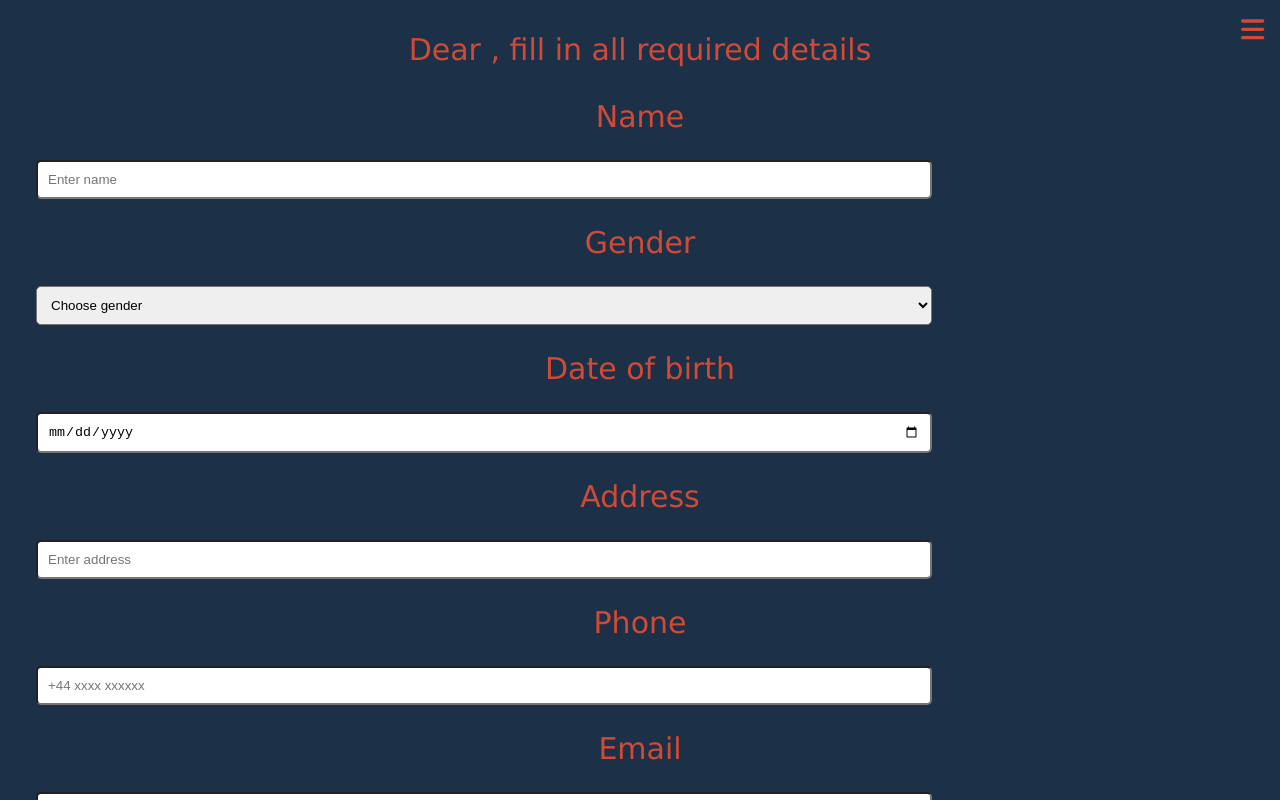
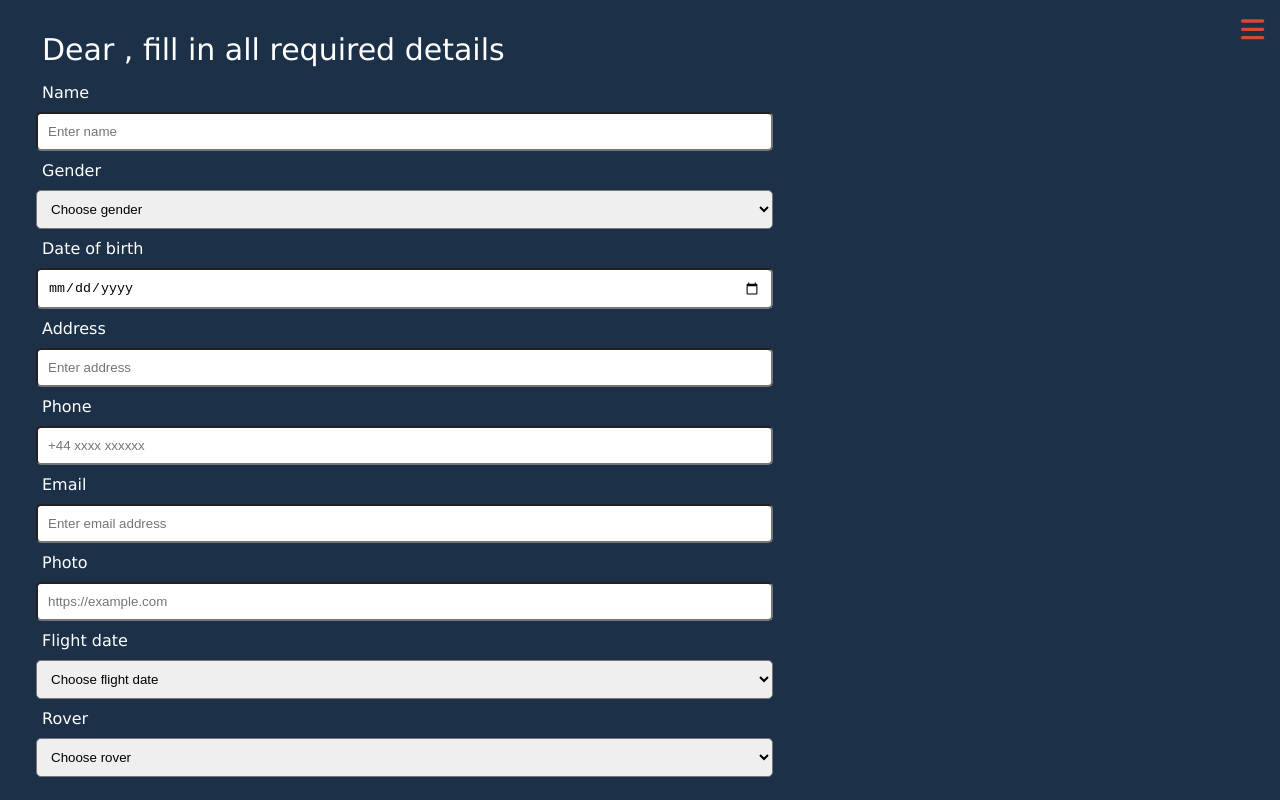
Before and after one commit to ljenchik/my-mars-mission, a React (Create React App) app in the folder frontend/: page /account/1/ticket in a window 1280 px wide. Shown: the top 800 px of the page. Built offline with nearby package versions, Linux system fonts and the light colour scheme; no server answers.

Commit message:
Added options to flight date and rover in ticket page

```diff
--- a/frontend/src/apiClient.ts
+++ b/frontend/src/apiClient.ts
@@ -49,16 +49,17 @@ export async function login(login: Login) {
     });
     if (response.ok) {
       const data = await response.json();
+      console.log(data)
       if (data.success) {
         return {
-          success: true,
+          success: data.success,
           error: data.message,
           id: data.id,
           accessToken: data.accessToken
         };
       } else {
         return {
-          success: false,
+          success: data.success,
           error: data.message,
           id: "",
         };
@@ -66,13 +67,13 @@ export async function login(login: Login) {
     } else {
       const error = await response.text();
       return {
-        success: false,
+        succes: false,
         error: error,
         id: "",
       };
     }
   } catch (e) {
-    return { success: false, error: e, id: "" };
+    return { succes: false, error: e, id: "" };
   }
 }
 
--- a/frontend/src/components/Account/AccountForm.scss
+++ b/frontend/src/components/Account/AccountForm.scss
@@ -4,14 +4,14 @@
     align-items: flex-start;
 }
 
-h2 {
+.account-title {
     margin: 0.5rem;
     color:  white;
     font-size: 20px;
     font-weight: 100;
 }
 
-h4 {
+.account-subtitle {
     margin: 1rem;
     color:  #d04a36;
     font-size: 16px;
--- a/frontend/src/components/Account/AccountForm.tsx
+++ b/frontend/src/components/Account/AccountForm.tsx
@@ -75,7 +75,7 @@ export const AccountForm = () => {
       />
 
       <div className="account-container">
-        <h2>Create account</h2>
+        <p className="account-title">Create account</p>
 
         <label
           className={
@@ -84,7 +84,7 @@ export const AccountForm = () => {
               : "h4"
           }
         >
-          <h4>Name</h4>
+          <p className="account-subtitle">Name</p>
           <input
             className={
               error.includes("Enter name")
@@ -106,7 +106,7 @@ export const AccountForm = () => {
               : "h4"
           }
         >
-          <h4 >Email</h4>
+          <p className="account-subtitle">Email</p>
           <input
             className={
               error.includes("email")
@@ -127,7 +127,7 @@ export const AccountForm = () => {
               : "h4"
           }
         >
-          <h4>Password</h4>
+          <p className="account-subtitle">Password</p>
           <input
             className={
               error.includes("password") ? "account-input highlight-box" : "account-input"
--- a/frontend/src/components/LoginForm/LoginForm.scss
+++ b/frontend/src/components/LoginForm/LoginForm.scss
@@ -4,14 +4,14 @@
     align-items: flex-start;
 }
 
-h2 {
+.login-title {
     margin: 0.5rem;
     color:  white;
     font-size: 20px;
     font-weight: 100;
 }
 
-h4 {
+.login-subtitle {
     margin: 1rem;
     color:  #d04a36;
     font-size: 16px;
--- a/frontend/src/components/LoginForm/LoginForm.tsx
+++ b/frontend/src/components/LoginForm/LoginForm.tsx
@@ -32,7 +32,8 @@ export const LoginForm = () => {
     request.password = user.password;
 
     login(request).then((response) => {
-      console.log(response)
+      console.log(response.error)
+      console.log(typeof response.error)
       if (!response.success) {
         setError(response.error.message);
         console.log(error)
@@ -48,13 +49,13 @@ export const LoginForm = () => {
       <img className="login-form-image"
         src="https://airnfts.s3.amazonaws.com/nft-images/202110/Ticket_to_the_Mars_1620604616509.jpg"
       />
-      <h2>Log in</h2>
+      <p className="login-title">Log in</p>
       <label>
-        <h4>Email</h4>
+        <p className="login-subtitle">Email</p>
         <input className="login-input" type="text" placeholder="Enter email" onChange={handleChangeEmail} />
       </label>
       <label>
-        <h4>Password</h4>
+        <p className="login-subtitle">Password</p>
         <input className="login-input" type="password" placeholder="Enter password" onChange={handleChangePassword}/>
       </label>
 
--- a/frontend/src/components/TicketForm/TicketForm.scss
+++ b/frontend/src/components/TicketForm/TicketForm.scss
@@ -1,23 +1,26 @@
 .ticket-form-container {
     display: flex;
+    justify-content: flex-start;
     flex-direction: column;
     margin: 1rem;
 }
 
-h2 {
-    color:  white;
-    font-size: 20px;
+.title{
+    color: white;
+    font-size: 30px;
     font-weight: 100;
+    margin: 1rem;
 }
 
-h4 {
-    color:  #d04a36;
+.ticket-form-label {
+    color: white;
     font-size: 16px;
     font-weight: 100;
+    margin-left: 1rem;
 }
 
 .ticket-form-input {
-    width: 70vw;
+    width: 60%;
     padding: 10px;
     margin: 10px;
     border-radius: 5px;
--- a/frontend/src/components/TicketForm/TicketForm.tsx
+++ b/frontend/src/components/TicketForm/TicketForm.tsx
@@ -1,4 +1,4 @@
-import React, { useEffect, useState } from "react";
+import React, { DetailedHTMLProps, useEffect, useState } from "react";
 import { createTicket, getAccountById } from "../../apiClient";
 import { useNavigate, useParams } from "react-router-dom";
 import { Account, Ticket } from "../../models";
@@ -11,6 +11,12 @@ export const TicketForm = () => {
   const params = useParams();
   const id = params.id;
   const [account, setAccount] = useState<Account>();
+  var date = new Date();
+  console.log(date)
+
+  var date_1 = new Date(date.setMonth(date.getMonth()+ 6));
+  var date_2 = new Date(date.setMonth(date.getMonth()+ 12));
+  var date_3 = new Date(date.setMonth(date.getMonth()+ 20));
 
   const [ticket, setTicket] = useState<Ticket>({
     id: null,
@@ -42,7 +48,7 @@ export const TicketForm = () => {
     setTicket({ ...ticket });
   };
 
-  const handleChangeGender = (event: React.ChangeEvent<HTMLInputElement>) => {
+  const handleChangeGender = (event: React.ChangeEvent<HTMLSelectElement>) => {
     ticket.gender = event.target.value;
     setTicket({ ...ticket });
   };
@@ -72,13 +78,13 @@ export const TicketForm = () => {
   };
 
   const handleChangeFlightDate = (
-    event: React.ChangeEvent<HTMLInputElement>
+    event: React.ChangeEvent<HTMLSelectElement>
   ) => {
     ticket.flight_date = event.target.value;
     setTicket({ ...ticket });
   };
 
-  const handleChangeRover = (event: React.ChangeEvent<HTMLInputElement>) => {
+  const handleChangeRover = (event: React.ChangeEvent<HTMLSelectElement>) => {
     ticket.rover = event.target.value;
     setTicket({ ...ticket });
   };
@@ -138,13 +144,13 @@ export const TicketForm = () => {
         navigate(`/ticket/${response.ticket_id}`);
       }
     });
-  }
+  };
 
   return (
     <div className="ticket-form-container">
-        <h2>Dear {account?.name}, fill in all required details</h2>
+      <p className="title">Dear {account?.name}, fill in all required details</p>
       <label>
-            <h4>Name</h4>
+        <p className="ticket-form-label">Name</p>
         <input
           className="ticket-form-input"
           type="text"
@@ -154,10 +160,11 @@ export const TicketForm = () => {
         ></input>
       </label>
 
-          <label><h4>Gender</h4>
+      <label>
+      <p className="ticket-form-label">Gender</p>
         <select
           className="ticket-form-input"
-            //onChange={handleChangeGender}
+          onChange={(event) => handleChangeGender(event)}
           value={ticket.gender}
         >
           <option>Choose gender</option>
@@ -167,8 +174,7 @@ export const TicketForm = () => {
       </label>
 
       <label>
-
-          <h4>Date of birth</h4>
+      <p className="ticket-form-label">Date of birth</p>
         <input
           className="ticket-form-input"
           type="date"
@@ -178,7 +184,7 @@ export const TicketForm = () => {
       </label>
 
       <label>
-          <h4>Address</h4>
+      <p className="ticket-form-label">Address</p>
         <input
           className="ticket-form-input"
           type="address"
@@ -189,7 +195,7 @@ export const TicketForm = () => {
       </label>
 
       <label>
-          <h4>Phone</h4>
+      <p className="ticket-form-label">Phone</p>
         <input
           className="ticket-form-input"
           type="tel"
@@ -200,7 +206,7 @@ export const TicketForm = () => {
       </label>
 
       <label>
-          <h4>Email</h4>
+      <p className="ticket-form-label">Email</p>
         <input
           className="ticket-form-input"
           type="email"
@@ -211,7 +217,7 @@ export const TicketForm = () => {
       </label>
 
       <label>
-          <h4>Photo</h4>
+      <p className="ticket-form-label">Photo</p>
         <input
           className="ticket-form-input"
           type="url"
@@ -223,26 +229,38 @@ export const TicketForm = () => {
       </label>
 
       <label>
-          <h4>Flight date</h4>
-          <input
+      <p className="ticket-form-label">Flight date</p>
+        <select
           className="ticket-form-input"
-            type="date"
           onChange={(event) => handleChangeFlightDate(event)}
           value={ticket.flight_date}
-          ></input>
+        >
+          <option>Choose flight date</option>
+          <option>{date_1.toLocaleDateString()}</option>
+          <option>{date_2.toLocaleDateString()}</option>
+          <option>{date_3.toLocaleDateString()}</option>
+          </select>
       </label>
 
       <label>
-          <h4>Rover</h4>
-          <input
+      <p className="ticket-form-label">Rover</p>
+        <select
           className="ticket-form-input"
           onChange={(event) => handleChangeRover(event)}
           value={ticket.rover}
-          ></input>
+        >
+          <option>Choose rover</option>
+          <option>Perceverance</option>
+          <option>Curiocity</option>
+          </select>
       </label>
       <div className="ticket-form-buttons-container">
-         <button className="ticket-form-button" onClick={submit}>Submit</button>
-         <button className="ticket-form-button" onClick={reset}>Reset</button>
+        <button className="ticket-form-button" onClick={submit}>
+          Submit
+        </button>
+        <button className="ticket-form-button" onClick={reset}>
+          Reset
+        </button>
       </div>
     </div>
   );
```
Lines whose indentation alone changed are shown as unchanged.
